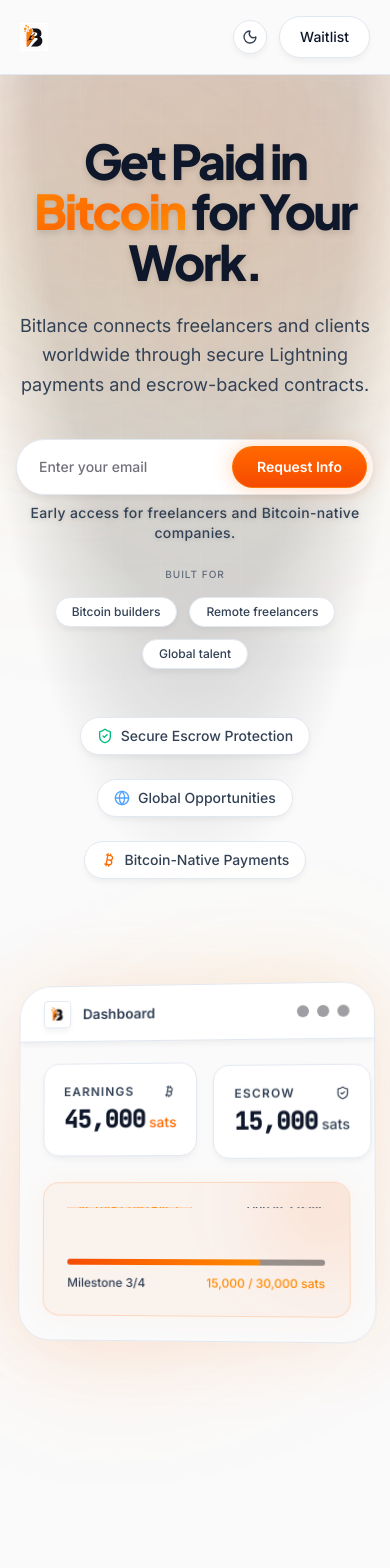
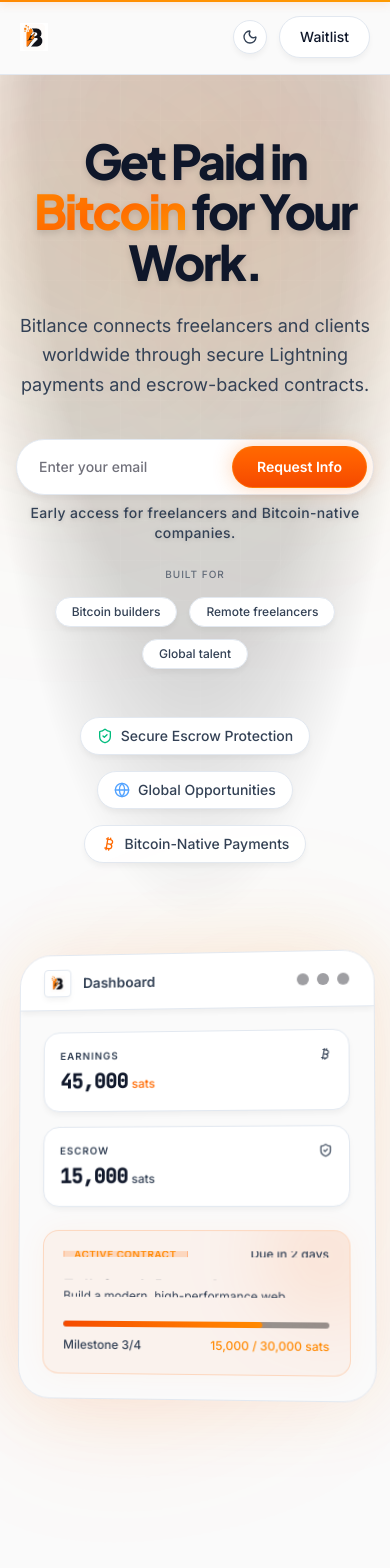
Before and after one commit to Destinysmart/BitLance-Waitlist, a React (Vite) app: page / in a window 390 px wide. Shown: the top 1568 px of the page. Built offline with nearby package versions, Linux system fonts and the light colour scheme; no server answers.

Commit message:
feat: add scroll progress bar and SEO enhancements
- Add motion scroll progress bar to App component
- Update meta tags and canonical URL for improved SEO
- Improve FAQ component interactivity with hover effects
- Fix tweet data fetching and entity sanitization in CustomTweet

```diff
--- a/src/App.tsx
+++ b/src/App.tsx
@@ -1,5 +1,5 @@
 import React, { useState, useEffect, Suspense, lazy } from 'react';
-import { motion, AnimatePresence } from 'motion/react';
+import { motion, AnimatePresence, useScroll, useSpring } from 'motion/react';
 import { Helmet } from 'react-helmet-async';
 import { ArrowRight, CheckCircle2, Sun, Moon, Rocket, ShieldCheck, Globe, Bitcoin } from 'lucide-react';
 import { collection, addDoc, serverTimestamp } from 'firebase/firestore';
@@ -26,27 +26,39 @@
 );
 
 export default function App() {
+  const { scrollYProgress } = useScroll();
+  const scaleX = useSpring(scrollYProgress, {
+    stiffness: 100,
+    damping: 30,
+    restDelta: 0.001
+  });
+
   return (
-    <div className="relative min-h-screen font-sans selection:bg-orange-500/30 selection:text-orange-100 flex flex-col bg-[#000000] text-zinc-200">
+    <div className="relative min-h-screen overflow-x-hidden font-sans selection:bg-orange-500/30 selection:text-orange-100 flex flex-col bg-[#000000] text-zinc-200">
+      <motion.div
+        className="fixed top-0 left-0 right-0 h-[2px] bg-gradient-to-r from-orange-400 to-amber-500 origin-left z-[100] shadow-[0_0_10px_rgba(249,115,22,0.5)]"
+        style={{ scaleX }}
+      />
       <Helmet>
-        <title>Bitlance - Bitcoin Freelance Marketplace</title>
-        <meta name="title" content="Bitlance - Bitcoin Freelance Marketplace" />
-        <meta name="description" content="The world's first truly borderless freelancer economy. Build, work, and get paid in Bitcoin without banks or delays. Join the waitlist for mainnet launch." />
-        <meta name="keywords" content="bitcoin freelance, crypto freelance, pay in bitcoin, earn bitcoin, borderless work, lightning network jobs, web3 marketplace, bitlance" />
+        <title>Bitlance - The Premier Bitcoin Freelance Marketplace | Earn Crypto</title>
+        <meta name="title" content="Bitlance - The Premier Bitcoin Freelance Marketplace | Earn Crypto" />
+        <meta name="description" content="Bitlance is the world's first borderless Bitcoin freelance marketplace. Hire top talent, work globally, and get paid instantly in Bitcoin (Lightning) without bank delays or high fees." />
+        <meta name="keywords" content="bitcoin freelance, btc freelance marketplace, crypto freelance jobs, pay in bitcoin, earn bitcoin, borderless work, lightning network jobs, web3 marketplace, bitlance, hire freelancers with crypto" />
+        <link rel="canonical" href="https://bitlance.work/" />
 
         {/* Open Graph / Facebook */}
         <meta property="og:type" content="website" />
         <meta property="og:url" content="https://bitlance.work/" />
-        <meta property="og:title" content="Bitlance - Bitcoin Freelance Marketplace" />
-        <meta property="og:description" content="The world's first truly borderless freelancer economy. Build, work, and get paid in Bitcoin without banks or delays." />
-        <meta property="og:image" content="https://bitlance.work/og-image.jpg" />
+        <meta property="og:title" content="Bitlance - The Premier Bitcoin Freelance Marketplace | Earn Crypto" />
+        <meta property="og:description" content="Bitlance is the world's first borderless Bitcoin freelance marketplace. Hire top talent, work globally, and get paid instantly in Bitcoin (Lightning) without bank delays or high fees." />
+        <meta property="og:image" content="https://bitlance.work/og-dashboard.png" />
 
         {/* Twitter */}
         <meta property="twitter:card" content="summary_large_image" />
         <meta property="twitter:url" content="https://bitlance.work/" />
-        <meta property="twitter:title" content="Bitlance - Bitcoin Freelance Marketplace" />
-        <meta property="twitter:description" content="The world's first truly borderless freelancer economy. Build, work, and get paid in Bitcoin without banks or delays." />
-        <meta property="twitter:image" content="https://bitlance.work/og-image.jpg" />
+        <meta property="twitter:title" content="Bitlance - The Premier Bitcoin Freelance Marketplace | Earn Crypto" />
+        <meta property="twitter:description" content="Bitlance is the world's first borderless Bitcoin freelance marketplace. Hire top talent, work globally, and get paid instantly in Bitcoin (Lightning) without bank delays or high fees." />
+        <meta property="twitter:image" content="https://bitlance.work/og-dashboard.png" />
       </Helmet>
 
       <NavBar />
@@ -203,9 +215,9 @@
   };
 
   return (
-    <div className="w-full flex flex-col xl:flex-row items-center gap-16 xl:gap-20 relative z-10 mb-12">
+    <div className="w-full flex flex-col lg:flex-row items-center gap-12 lg:gap-16 relative z-10 mb-12">
       {/* Left Column: Copy & CTA */}
-      <div className="flex-1 flex flex-col items-center xl:items-start text-center xl:text-left w-full mt-10 md:mt-16">
+      <div className="flex-1 flex flex-col items-center lg:items-start text-center lg:text-left w-full mt-10 md:mt-16">
 
         <h1 className="text-5xl sm:text-6xl md:text-[5.5rem] font-display font-extrabold tracking-tighter text-white leading-[1.05] mb-6 drop-shadow-md">
           Get Paid in <br className="hidden sm:block" />
@@ -218,13 +230,13 @@
         </p>
 
         {/* Email Capture explicitly inside Hero now */}
-        <div className="w-full max-w-md xl:max-w-none flex flex-col items-center xl:items-start mb-12" id="waitlist">
+        <div className="w-full max-w-md lg:max-w-none flex flex-col items-center lg:items-start mb-12" id="waitlist">
            <EmailCapture />
            <Positioning />
         </div>
 
         {/* Trust Elements */}
-        <div className="flex flex-col sm:flex-row flex-wrap items-center xl:items-start gap-6 text-sm font-medium text-zinc-400">
+        <div className="flex flex-col sm:flex-row flex-wrap items-center lg:items-start gap-4 sm:gap-6 text-sm font-medium text-zinc-400">
           <div className="flex items-center gap-2 px-4 py-2 rounded-full border border-zinc-800/60 bg-zinc-900/30 backdrop-blur-sm">
             <ShieldCheck className="w-4 h-4 text-emerald-500" />
             <span>Secure Escrow Protection</span>
@@ -241,7 +253,7 @@
       </div>
 
       {/* Right Column: Floating Dashboard */}
-      <div className="flex-1 w-full max-w-2xl xl:max-w-none relative perspective-[1200px] mt-10 xl:mt-0 xl:pl-10">
+      <div className="flex-1 w-full max-w-2xl lg:max-w-none relative perspective-[1200px] mt-10 lg:mt-0 lg:pl-10">
         {/* Background glow for the dashboard */}
         <div className="absolute inset-0 bg-gradient-to-tr from-orange-500/20 via-transparent to-amber-400/10 rounded-[2.5rem] blur-[80px] transform -rotate-6 scale-95" />
 
@@ -249,7 +261,7 @@
           initial={{ opacity: 0, rotateY: 10, rotateX: 10, y: 30 }}
           animate={{ opacity: 1, rotateY: -5, rotateX: 2, y: 0 }}
           transition={{ duration: 1, ease: "easeOut" }}
-          className="relative w-full aspect-square sm:aspect-[4/3] lg:aspect-[4/3] xl:aspect-[1.1] border border-zinc-700/50 bg-[#050505]/95 backdrop-blur-3xl rounded-[2rem] shadow-[0_0_80px_rgba(249,115,22,0.15)] overflow-hidden flex transform-style-3d group"
+          className="relative w-full aspect-[4/5] sm:aspect-[4/3] lg:aspect-[1.1] border border-zinc-700/50 bg-[#050505]/95 backdrop-blur-3xl rounded-[2rem] shadow-[0_0_80px_rgba(249,115,22,0.15)] overflow-hidden flex transform-style-3d group"
         >
           {/* Dashboard Header */}
           <div className="absolute top-0 left-0 right-0 h-14 border-b border-white/5 bg-zinc-900/40 flex items-center px-6 justify-between backdrop-blur-md z-10">
@@ -270,30 +282,30 @@
           <div className="pt-20 px-6 pb-6 w-full h-full flex flex-col gap-4">
 
             {/* Top Stats */}
-            <div className="flex gap-4">
+            <div className="flex flex-col sm:flex-row gap-3 sm:gap-4">
               <motion.div
                 animate={{ y: [0, -3, 0] }}
                 transition={{ duration: 4, repeat: Infinity, ease: "easeInOut" }}
-                className="flex-1 p-5 rounded-2xl border border-white/5 bg-zinc-900/40 shadow-inner backdrop-blur-md"
+                className="flex-1 p-4 sm:p-5 rounded-2xl border border-white/5 bg-zinc-900/40 shadow-inner backdrop-blur-md"
               >
-                <div className="text-zinc-500 text-xs font-semibold mb-1 uppercase tracking-widest flex items-center justify-between">
+                <div className="text-zinc-500 text-[10px] sm:text-xs font-semibold mb-1 uppercase tracking-widest flex items-center justify-between">
                   Earnings <Bitcoin className="w-3.5 h-3.5 text-zinc-600" />
                 </div>
-                <div className="text-2xl font-bold text-white flex items-baseline gap-1 font-mono tracking-tight mt-1">
-                  45,000 <span className="text-sm font-medium text-orange-500 font-sans tracking-normal">sats</span>
+                <div className="text-xl sm:text-2xl font-bold text-white flex items-baseline gap-1 font-mono tracking-tight mt-1">
+                  45,000 <span className="text-xs sm:text-sm font-medium text-orange-500 font-sans tracking-normal">sats</span>
                 </div>
               </motion.div>
 
               <motion.div
                 animate={{ y: [0, 4, 0] }}
                 transition={{ duration: 5, repeat: Infinity, ease: "easeInOut", delay: 1 }}
-                className="flex-1 p-5 rounded-2xl border border-white/5 bg-zinc-900/40 shadow-inner backdrop-blur-md"
+                className="flex-1 p-4 sm:p-5 rounded-2xl border border-white/5 bg-zinc-900/40 shadow-inner backdrop-blur-md"
               >
-                <div className="text-zinc-500 text-xs font-semibold mb-1 uppercase tracking-widest flex items-center justify-between">
+                <div className="text-zinc-500 text-[10px] sm:text-xs font-semibold mb-1 uppercase tracking-widest flex items-center justify-between">
                   Escrow <ShieldCheck className="w-3.5 h-3.5 text-zinc-600" />
                 </div>
-                <div className="text-2xl font-bold text-white flex items-baseline gap-1 font-mono tracking-tight mt-1">
-                  15,000 <span className="text-sm font-medium text-zinc-400 font-sans tracking-normal">sats</span>
+                <div className="text-xl sm:text-2xl font-bold text-white flex items-baseline gap-1 font-mono tracking-tight mt-1">
+                  15,000 <span className="text-xs sm:text-sm font-medium text-zinc-400 font-sans tracking-normal">sats</span>
                 </div>
               </motion.div>
             </div>
@@ -302,7 +314,7 @@
             <motion.div
               animate={{ y: [0, -2, 0] }}
               transition={{ duration: 6, repeat: Infinity, ease: "easeInOut", delay: 0.5 }}
-              className="mt-2 flex-1 rounded-2xl border border-orange-500/20 bg-orange-500/5 p-6 shadow-[0_0_30px_rgba(249,115,22,0.05)] relative overflow-hidden flex flex-col"
+              className="mt-2 flex-1 rounded-2xl border border-orange-500/20 bg-orange-500/5 p-5 sm:p-6 shadow-[0_0_30px_rgba(249,115,22,0.05)] relative overflow-hidden flex flex-col"
             >
               <div className="absolute top-0 right-0 w-32 h-32 bg-orange-500/10 rounded-full blur-2xl -mt-10 -mr-10"></div>
 
```
Also changed, not shown: index.html (+13 -12 lines), src/components/CustomTweet.tsx (+11 -8 lines), src/components/FAQ.tsx (+4 -4 lines), public/og-dashboard.png (added), public/robots.txt (added), 1 other file (tests, documents, lock files or other folders).
